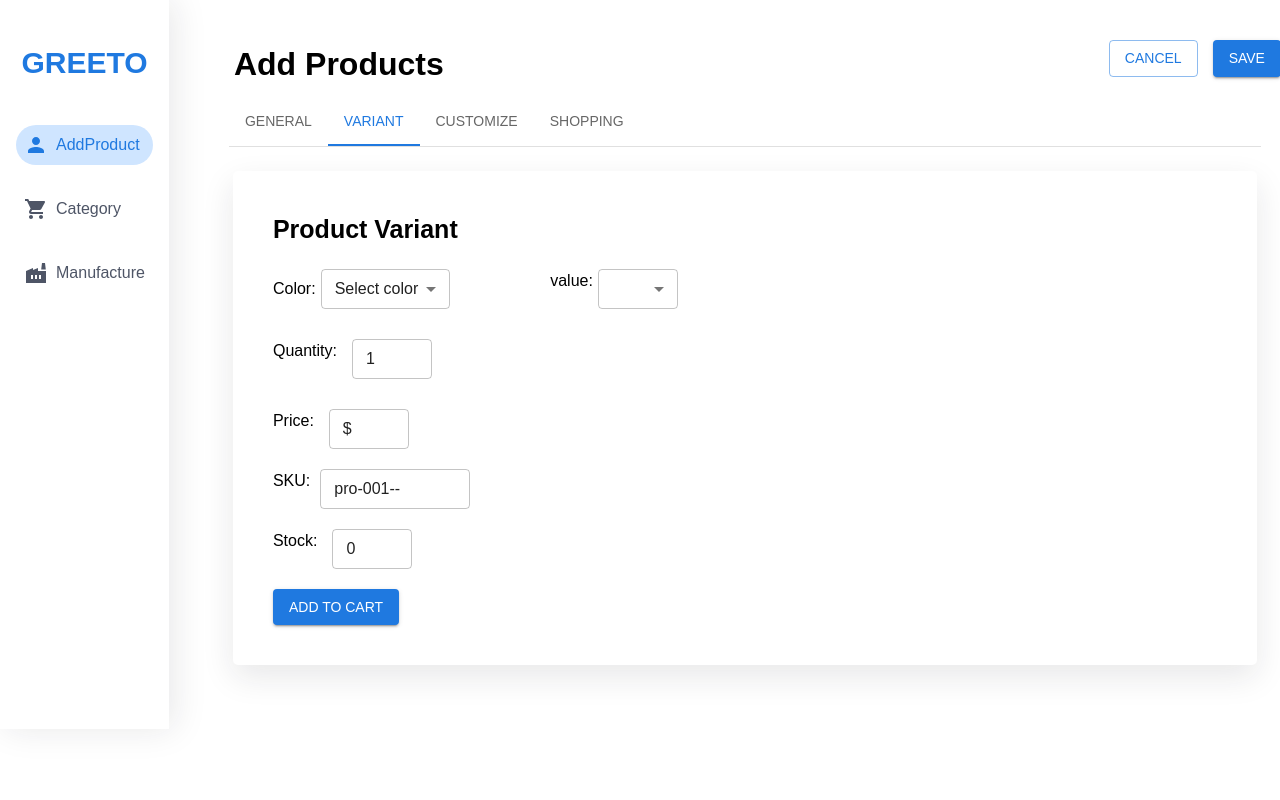
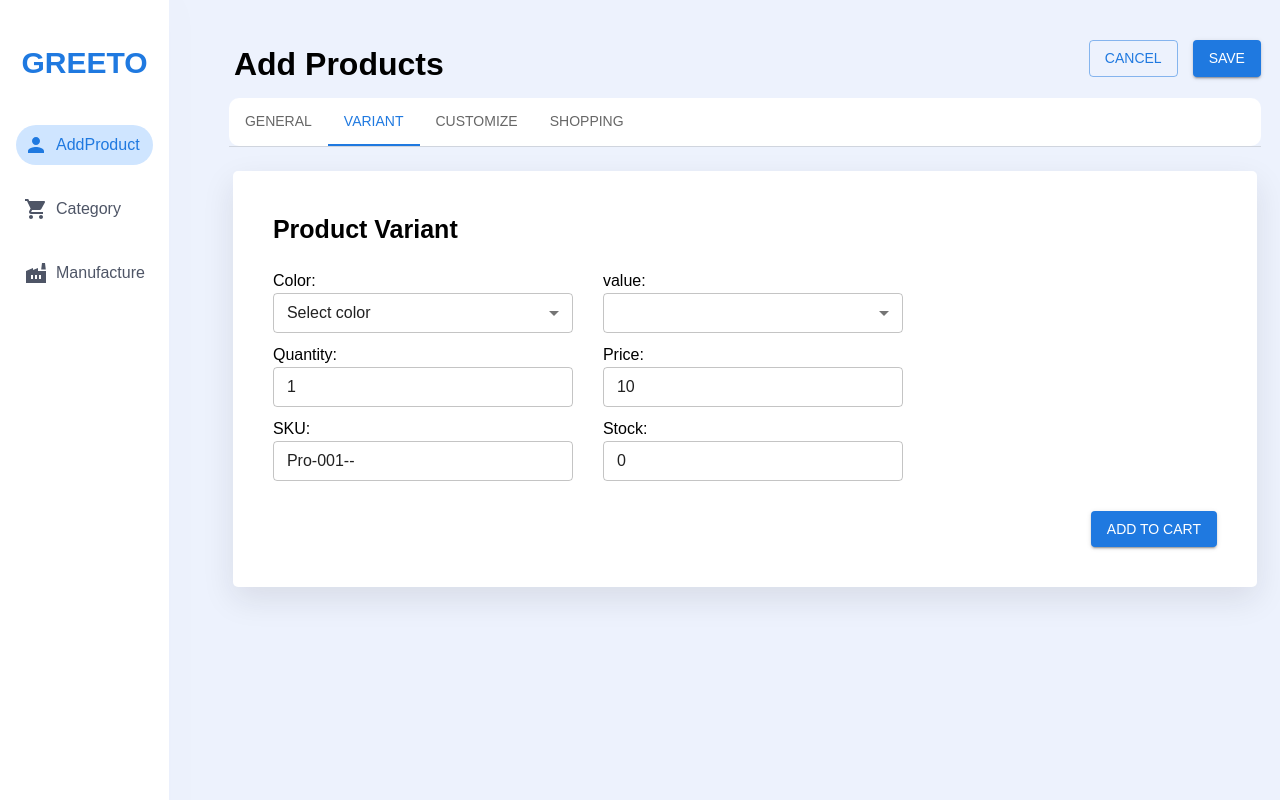
Before and after one commit to renishapipaliya/ecom-superadmin-master, a React (Vite) app: page / in a window 1280 px wide. Both pictures are taken after a click on the tab "VARIANT". Shown: the top 800 px of the page. Built offline with nearby package versions, Linux system fonts and the light colour scheme.

Commit message:
final change

```diff
--- a/src/Addproduct/components/Customize.jsx
+++ b/src/Addproduct/components/Customize.jsx
@@ -86,7 +86,7 @@ const Customize = () => {
     setSelectedCharms(e.target.value);
   };
   return (
-    <Box maxWidth={"1024px"} width={"1024px"} height={"100vh"}>
+    <Box maxWidth={"1440px"} width={"1024px"} height={"100vh"}>
       <Box
         sx={{
           display: "flex",
--- a/src/Addproduct/components/Variant.jsx
+++ b/src/Addproduct/components/Variant.jsx
@@ -16,6 +16,17 @@ const VariantPage = () => {
   const [sku, setSku] = useState("");
   const [productStock, setProductStock] = useState(0);
 
+  const handleQuantityChange = (event) => {
+    const newQuantity = event.target.value;
+    setQuantity(newQuantity);
+    calculatePrice();
+  };
+
+  const handlePriceChange = (event) => {
+    const newPrice = event.target.value;
+    setPrice(newPrice);
+  };
+
   const handleValueChange = (event) => {
     setValue(event.target.value);
   };
@@ -24,12 +35,12 @@ const VariantPage = () => {
     setColor(event.target.value);
   };
 
-  const handleQuantityChange = (event) => {
-    setQuantity(event.target.value);
-  };
-  const handlePriceChange = (event) => {
-    setPrice(event.target.value);
-  };
+  // const handleQuantityChange = (event) => {
+  //   setQuantity(event.target.value);
+  // };
+  // const handlePriceChange = (event) => {
+  //   setPrice(event.target.value);
+  // };
   const handleChange = (event) => {
     setProductStock(event.target.value); // Update stock state when selection changes
   };
@@ -42,7 +53,7 @@ const VariantPage = () => {
   };
 
   const generateSku = () => {
-    let generatedSku = "pro-001-" + color.toLowerCase() + "-" + value;
+    let generatedSku = "Pro-001-" + color.toLowerCase() + "-" + value;
     setSku(generatedSku);
   };
 
@@ -56,6 +67,7 @@ const VariantPage = () => {
   };
 
   return (
+    <Box height={"100vh"}>
       <Box
         bgcolor={"white"}
         maxWidth={"1024px"}
@@ -67,20 +79,8 @@ const VariantPage = () => {
         <Typography fontSize={"25px"} fontWeight={600}>
           Product Variant
         </Typography>
-      <Box
-        sx={{
-          display: "flex",
-          gap: "100px",
-          paddingTop: "20px",
-        }}
-      >
-        <Box
-          sx={{
-            display: "flex",
-            gap: "5px",
-            alignItems: "center",
-          }}
-        >
+        <Box sx={{ display: "flex", gap: "30px", mt: "20px" }}>
+          <Box>
             <Typography fontSize={"16px"}>Color:</Typography>
             <Select
               size="small"
@@ -89,7 +89,7 @@ const VariantPage = () => {
               displayEmpty
               inputProps={{ "aria-label": "Select color" }}
               sx={{
-              height: "40px",
+                width: "300px",
               }}
             >
               <MenuItem value="" disabled>
@@ -101,23 +101,19 @@ const VariantPage = () => {
             </Select>
           </Box>
 
-        <Box
-          sx={{
-            display: "flex",
-            gap: "5px",
-          }}
-        >
+          <Box>
             <Typography>value:</Typography>
             <Select
               size="small"
               value={value}
               onChange={handleValueChange}
               aria-label="Select value"
-            sx={{
-              width: "80px",
-              height: "40px",
-            }}
+              sx={{ width: "300px" }}
+              displayEmpty
             >
+              <MenuItem value="0" disabled>
+                0
+              </MenuItem>
               {[...Array(11).keys()].map((value) => (
                 <MenuItem key={value} value={value}>
                   {value}
@@ -126,55 +122,34 @@ const VariantPage = () => {
             </Select>
           </Box>
         </Box>
-
-      <Box
-        sx={{
-          display: "flex",
-          py: "30px",
-          gap: "5px",
-        }}
-      >
+        <Box sx={{ display: "flex", gap: "30px", mt: "10px" }}>
+          <Box>
             <Typography>Quantity:</Typography>
             <TextField
               id="outlined-basic"
               size="small"
               variant="outlined"
-          value={quantity} // Display selected quantity in the textbox
-          style={{ marginLeft: "10px" }} // Adjust styling as needed
-          sx={{
-            width: "80px",
-          }}
+              value={quantity}
+              onChange={handleQuantityChange}
+              sx={{ width: "300px" }}
             />
           </Box>
 
-      <Box
-        sx={{
-          display: "flex",
-          paddingBottom: "20px",
-          gap: "5px",
-        }}
-      >
+          <Box>
             <Typography>Price:</Typography>
             <TextField
               size="small"
               id="outlined-basic"
               variant="outlined"
-          value={`$`}
-          style={{ marginLeft: "10px" }}
-          sx={{
-            width: "80px",
-            height: "40px",
-          }}
+              value={price}
+              onChange={handlePriceChange}
+              sx={{ width: "300px" }}
             />
           </Box>
-
-      <Box
-        sx={{
-          display: "flex",
-          gap: "10px",
-        }}
-      >
-        <Typography>SKU: </Typography>
+        </Box>
+        <Box sx={{ display: "flex", gap: "30px", mt: "10px" }}>
+          <Box>
+            <Typography>SKU:</Typography>
             <TextField
               size="small"
               variant="outlined"
@@ -182,40 +157,33 @@ const VariantPage = () => {
               InputProps={{
                 readOnly: true,
               }}
-          sx={{
-            width: "150px",
-            height: "40px",
-          }}
+              sx={{ width: "300px" }}
             />
           </Box>
 
-      <Box
-        sx={{
-          display: "flex",
-          py: "20px",
-          gap: "5px",
-        }}
-      >
+          <Box>
             <Typography>Stock:</Typography>
-
             <TextField
               size="small"
               id="outlined-basic"
               variant="outlined"
               onChange={handleChange}
               value={productStock}
-          InputProps={{ readOnly: true }}
-          style={{ marginLeft: "10px" }}
-          sx={{
-            width: "80px",
-            height: "40px",
-          }}
+              sx={{ width: "300px" }} // Removed readOnly from here
             />
           </Box>
-
-      <Button variant="contained" color="primary" onClick={handleAddToCart}>
+        </Box>
+        <Box display={"flex"} justifyContent={"end"}>
+          <Button
+            sx={{ mt: "30px" }}
+            variant="contained"
+            color="primary"
+            onClick={handleAddToCart}
+          >
             Add to Cart
           </Button>
+        </Box>
+      </Box>
     </Box>
   );
 };
--- a/src/Addproduct/components/addProducts.jsx
+++ b/src/Addproduct/components/addProducts.jsx
@@ -24,7 +24,7 @@ const AddProduct = () => {
           >
             Add Products
           </Typography>
-          <Box>
+          <Box sx={{ marginRight: "20px" }}>
             <Button sx={{ mx: "15px" }} variant="outlined">
               Cancel
             </Button>
--- a/src/Addproduct/components/general.jsx
+++ b/src/Addproduct/components/general.jsx
@@ -38,7 +38,9 @@ const General = () => {
     setAge(event.target.value);
   };
   return (
-    <Box sx={{ display: "flex", gap: "25px" ,maxWidth:"1024px" , width:"1024px" }}>
+    <Box
+      sx={{ display: "flex", gap: "25px", maxWidth: "1024px", width: "1024px" }}
+    >
       <Box
         bgcolor={"white"}
         borderRadius={"5px"}
@@ -50,7 +52,14 @@ const General = () => {
           <Typography sx={{ fontSize: "25px", fontWeight: 600 }}>
             Product information
           </Typography>
-          <Typography sx={{ fontSize: "15px", color: "black", mt: "20px" }}>
+          <Typography
+            sx={{
+              fontSize: "15px",
+              color: "black",
+              mt: "20px",
+              color: "#707888",
+            }}
+          >
             Name
           </Typography>
           <TextField
@@ -62,7 +71,14 @@ const General = () => {
             sx={{ mt: "2px" }}
           />
           <Box sx={{ mt: "15px" }}>
-            <Typography sx={{ fontSize: "15px", color: "black", mt: "2px" }}>
+            <Typography
+              sx={{
+                fontSize: "15px",
+                color: "black",
+                mt: "2px",
+                color: "#707888",
+              }}
+            >
               Description
             </Typography>
             <textarea
@@ -75,7 +91,14 @@ const General = () => {
             />
           </Box>
           <Box sx={{ mt: "10px" }}>
-            <Typography sx={{ fontSize: "15px", color: "black", mt: "2px" }}>
+            <Typography
+              sx={{
+                fontSize: "15px",
+                color: "black",
+                mt: "2px",
+                color: "#707888",
+              }}
+            >
               Points
             </Typography>
             <TextField
@@ -90,7 +113,14 @@ const General = () => {
             />
           </Box>
           <Box sx={{ mt: "15px" }}>
-            <Typography sx={{ fontSize: "15px", color: "black", mt: "2px" }}>
+            <Typography
+              sx={{
+                fontSize: "15px",
+                color: "black",
+                mt: "2px",
+                color: "#707888",
+              }}
+            >
               Categorys
             </Typography>
             <FormControl size="small" sx={{ mt: "2px", width: "100%" }}>
@@ -111,7 +141,14 @@ const General = () => {
             </FormControl>
           </Box>
           <Box sx={{ mt: "15px" }}>
-            <Typography sx={{ fontSize: "15px", color: "black", mt: "2px" }}>
+            <Typography
+              sx={{
+                fontSize: "15px",
+                color: "black",
+                mt: "2px",
+                color: "#707888",
+              }}
+            >
               Product For...
             </Typography>
             <FormControl size="small" sx={{ mt: "2px", width: "100%" }}>
@@ -135,7 +172,14 @@ const General = () => {
             </FormControl>
           </Box>
           <Box sx={{ mt: "15px" }}>
-            <Typography sx={{ fontSize: "15px", color: "black", mt: "2px" }}>
+            <Typography
+              sx={{
+                fontSize: "15px",
+                color: "black",
+                mt: "2px",
+                color: "#707888",
+              }}
+            >
               Image
             </Typography>
             <TextField
@@ -150,7 +194,7 @@ const General = () => {
             />
           </Box>
           <Box sx={{ mt: "15px" }}>
-            <Typography sx={{ fontSize: "15px", color: "black", mt: "2px" }}>
+            <Typography sx={{ fontSize: "15px", mt: "2px", color: "#707888" }}>
               Select Multiple images
             </Typography>
             <TextField
@@ -179,8 +223,8 @@ const General = () => {
           <Typography sx={{ fontWeight: 600, fontSize: "20px" }}>
             Pricing
           </Typography>
-          <Box sx={{ mt: "10px" }}>
-            <Typography sx={{ color: "black" }}>Base Price</Typography>
+          <Box sx={{ mt: "25px" }}>
+            <Typography sx={{ color: "#707888" }}>Base Price</Typography>
             <TextField
               size="small"
               id="outlined-basic"
@@ -190,8 +234,8 @@ const General = () => {
               sx={{ mt: "2px", width: "100%" }}
             />
           </Box>
-          <Box sx={{ mt: "10px" }}>
-            <Typography sx={{ color: "black" }}>Discount</Typography>
+          <Box sx={{ mt: "20px" }}>
+            <Typography sx={{ color: "#707888" }}>Discount</Typography>
             <TextField
               size="small"
               id="outlined-basic"
@@ -201,8 +245,8 @@ const General = () => {
               sx={{ mt: "2px", width: "100%" }}
             />
           </Box>
-          <Box sx={{ mt: "10px" }}>
-            <Typography sx={{ color: "black" }}>Discounted Price</Typography>
+          <Box sx={{ mt: "20px" }}>
+            <Typography sx={{ color: "#707888" }}>Discounted Price</Typography>
             <TextField
               size="small"
               id="outlined-basic"
--- a/src/Addproduct/components/shipping.jsx
+++ b/src/Addproduct/components/shipping.jsx
@@ -1,4 +1,10 @@
-import { Box, FormHelperText, TextField, Typography } from "@mui/material";
+import {
+  Box,
+  Button,
+  FormHelperText,
+  TextField,
+  Typography,
+} from "@mui/material";
 import React from "react";
 
 const Shipping = () => {
@@ -6,14 +12,16 @@ const Shipping = () => {
     <Box maxWidth={"1024px"} width={"1024px"} height={"100vh"}>
       <Box
         sx={{
-          // bgcolor: "white",
+          bgcolor: "white",
           padding: "30px",
           boxShadow: "0px 12px 32px 0px #1E20261A",
           borderRadius: "5px",
         }}
       >
-        <Typography fontSize={"25px"} marginBottom={"20px"} fontWeight={600}>Shipping</Typography>
-        <Typography sx={{ fontSize: "15px", color: "black" }}>
+        <Typography fontSize={"25px"} marginBottom={"20px"} fontWeight={600}>
+          Shipping
+        </Typography>
+        <Typography sx={{ fontSize: "15px", color: "#707888" }}>
           Weight
         </Typography>
         <TextField
@@ -21,12 +29,12 @@ const Shipping = () => {
           id="outlined-basic"
           placeholder="Product weight"
           variant="outlined"
-          sx={{ mt: "2px", width: "60%" }}
+          sx={{ mt: "2px", width: "48%" }}
         />
         <FormHelperText>Set a product weight in kilograms (kg).</FormHelperText>
-        <Box sx={{ bgcolor: "white", mt: "20px" }}>
-          <Typography sx={{ fontSize: "15px" }}>Dimension</Typography>
-          <Box sx={{ display: "flex", gap: "20px" }}>
+        <Box sx={{ bgcolor: "white", mt: "20px",display:"flex",gap:"20px"}}>
+            <Box>
+            <Typography sx={{ fontSize: "15px",color: "#707888" }}>Dimension</Typography>
               <TextField
                 size="small"
                 id="outlined-basic"
@@ -34,6 +42,9 @@ const Shipping = () => {
                 variant="outlined"
                 sx={{ mt: "2px" }}
               />
+            </Box>
+            <Box>
+              <Typography sx={{ fontSize: "15px",color: "#707888" }}>Hight</Typography>
               <TextField
                 size="small"
                 id="outlined-basic"
@@ -41,6 +52,9 @@ const Shipping = () => {
                 variant="outlined"
                 sx={{ mt: "2px" }}
               />
+            </Box>
+            <Box>
+              <Typography sx={{ fontSize: "15px",color: "#707888" }}>Length</Typography>
               <TextField
                 size="small"
                 id="outlined-basic"
@@ -49,9 +63,14 @@ const Shipping = () => {
                 sx={{ mt: "2px" }}
               />
             </Box>
+        </Box>
         <FormHelperText>
           Enter the product dimensions in centimeters (cm).
         </FormHelperText>
+        <Box sx={{ display: "flex", justifyContent: "end", padding: "10px" }}>
+          <Button sx={{ mt: "20px" }} variant="contained">
+            Save
+          </Button>
         </Box>
       </Box>
     </Box>
--- a/src/ManuFacture/OwnerandContactinfo.jsx
+++ b/src/ManuFacture/OwnerandContactinfo.jsx
@@ -65,7 +65,7 @@ const OwnerandContactinfo = () => {
             <Typography pt={"2px"} fontSize={"25px"} fontWeight={700}>
               Owner and Contact Person Information
             </Typography>
-            <Typography sx={{ pt: "40px", fontWeight: 560 }}>
+            <Typography sx={{ pt: "40px", fontWeight: 560,fontSize:"20px" }}>
               Owner Information
             </Typography>
             <Box>
@@ -99,7 +99,7 @@ const OwnerandContactinfo = () => {
               </Box>
             </Box>
 
-            <Typography sx={{ pt: "40px", fontWeight: 560 }}>
+            <Typography sx={{ pt: "40px", fontWeight: 560 ,fontSize:"20px" }}>
               Contact Information
             </Typography>
             <Box>
@@ -150,7 +150,7 @@ const OwnerandContactinfo = () => {
               <Typography>Same as contact</Typography>
             </Box>
 
-            <Typography sx={{ fontWeight: 560, mt: "30px" }}>
+            <Typography sx={{ fontWeight: 560, mt: "30px" ,fontSize:"20px" }}>
               Contact Greeto Information
             </Typography>
             <Box>
@@ -208,7 +208,7 @@ const OwnerandContactinfo = () => {
           <Button
             type="submit"
             variant="contained"
-            sx={{ width: "450px", mx: "5px" }}
+            sx={{ width: "450px", mt: "25px" }}
           >
             submit
           </Button>
--- a/src/routes/AddProductScreen.jsx
+++ b/src/routes/AddProductScreen.jsx
@@ -4,7 +4,7 @@ import { Box } from "@mui/material";
 
 const AddProductScreen = () => {
   return (
-    <Box>
+    <Box bgcolor={"#EBF1FDE5"}>
       <AddProducts />
     </Box>
   );
--- a/src/routes/ManuFactureScreen.jsx
+++ b/src/routes/ManuFactureScreen.jsx
@@ -6,7 +6,7 @@ import { Box } from "@mui/material";
 
 const ManufactureScreen = () => {
   return (
-    <Box sx={{ p:"40px"}}>
+    <Box sx={{ p:"40px" ,bgcolor:"#EBF1FDE5"}}>
       <Box fontSize={"32px"} fontWeight={600}>
         Manufacture Details
       </Box>
--- a/src/routes/categoryScreen.jsx
+++ b/src/routes/categoryScreen.jsx
@@ -111,7 +111,7 @@ const CategoryScreen = () => {
     setCategories(updatedData);
   };
   return (
-    <Box sx={{padding:"40px"}} height={"100vh"} maxWidth={"1300px"} width={"1300px"}>
+    <Box sx={{padding:"40px"}} bgcolor={"#EBF1FDE5"} height={"100vh"} maxWidth={"1300px"} width={"1300px"}>
       <Header
         filteredCategories={filteredCategories}
         searchTerm={searchTerm}
```
Lines whose indentation alone changed are shown as unchanged.
